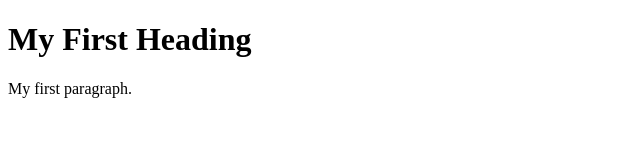
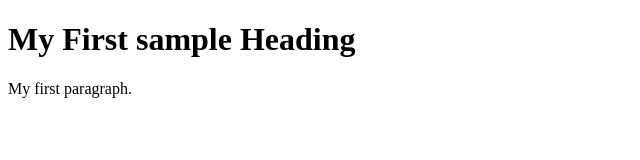
Before and after one commit to 14sudharsan/docker, a plain HTML site: page index.html in a window 1280 px wide. Shown: the whole page, without its empty margins (0-640 px from the left). Drawn offline with Linux system fonts and the light colour scheme.

Commit message:
updating html file

```diff
--- a/index.html
+++ b/index.html
@@ -2,7 +2,7 @@
 <html>
 <body>
 
-<h1>My First Heading</h1>
+<h1>My First sample Heading</h1>
 <p>My first paragraph.</p>
 
 </body>
```
